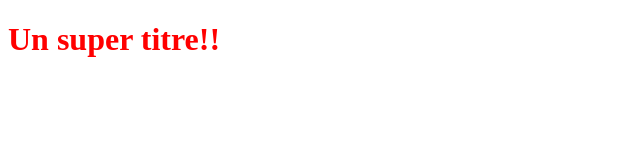
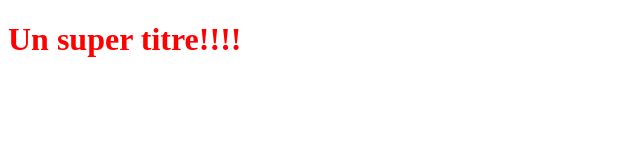
Before and after one commit to ArimSteph05/ArimFiles, a plain HTML site: page index.html in a window 1280 px wide. Shown: the full height of the page, 0-640 px from the left. Drawn offline with Linux system fonts and the light colour scheme.

```diff
--- a/index.html
+++ b/index.html
@@ -5,6 +5,6 @@
     <link rel="stylesheet" type="text/css" href="styles.css">
   </head>
   <body>
-    <h1>Un super titre!!</h1>
+    <h1>Un super titre!!!!</h1>
   </body>
 </html>
```
